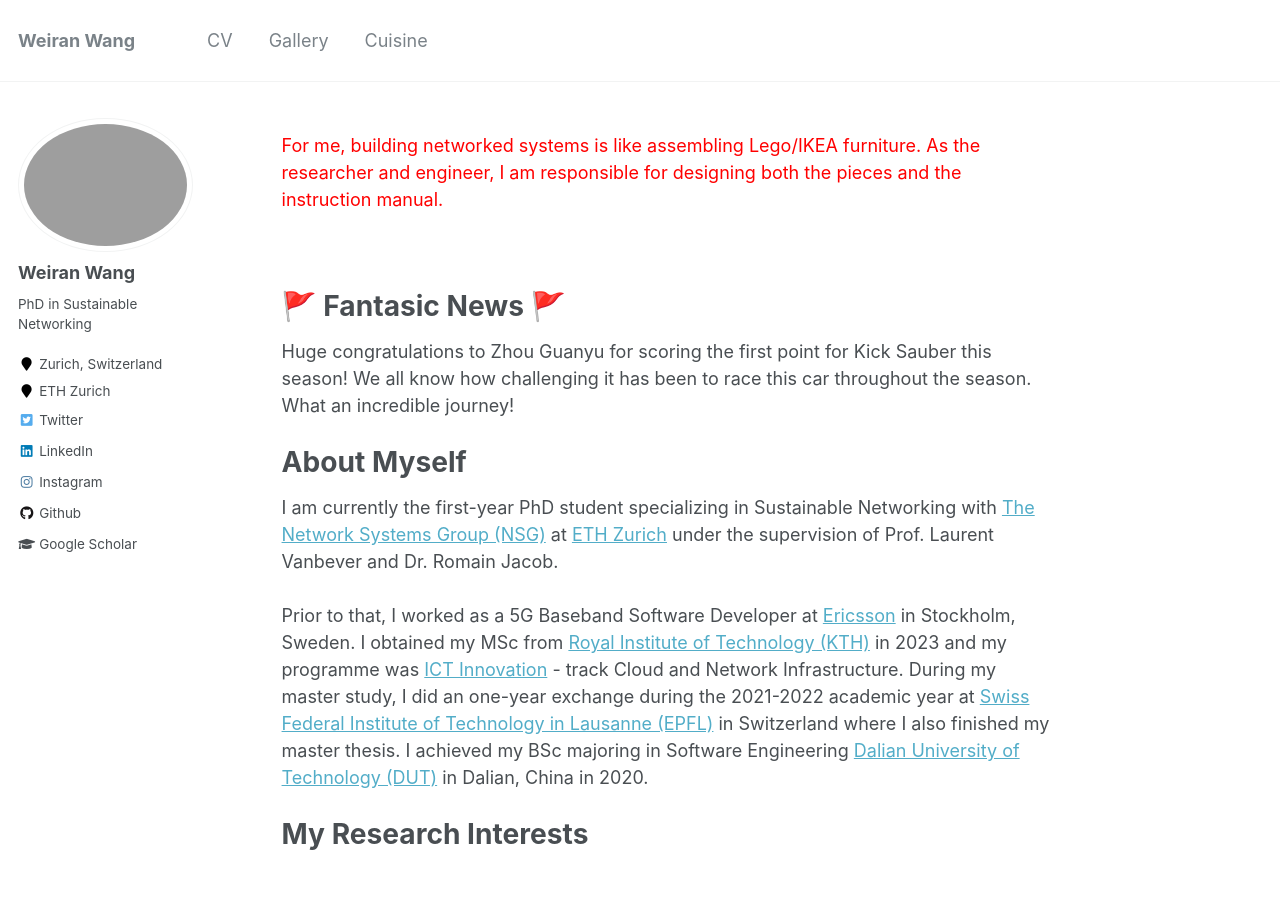
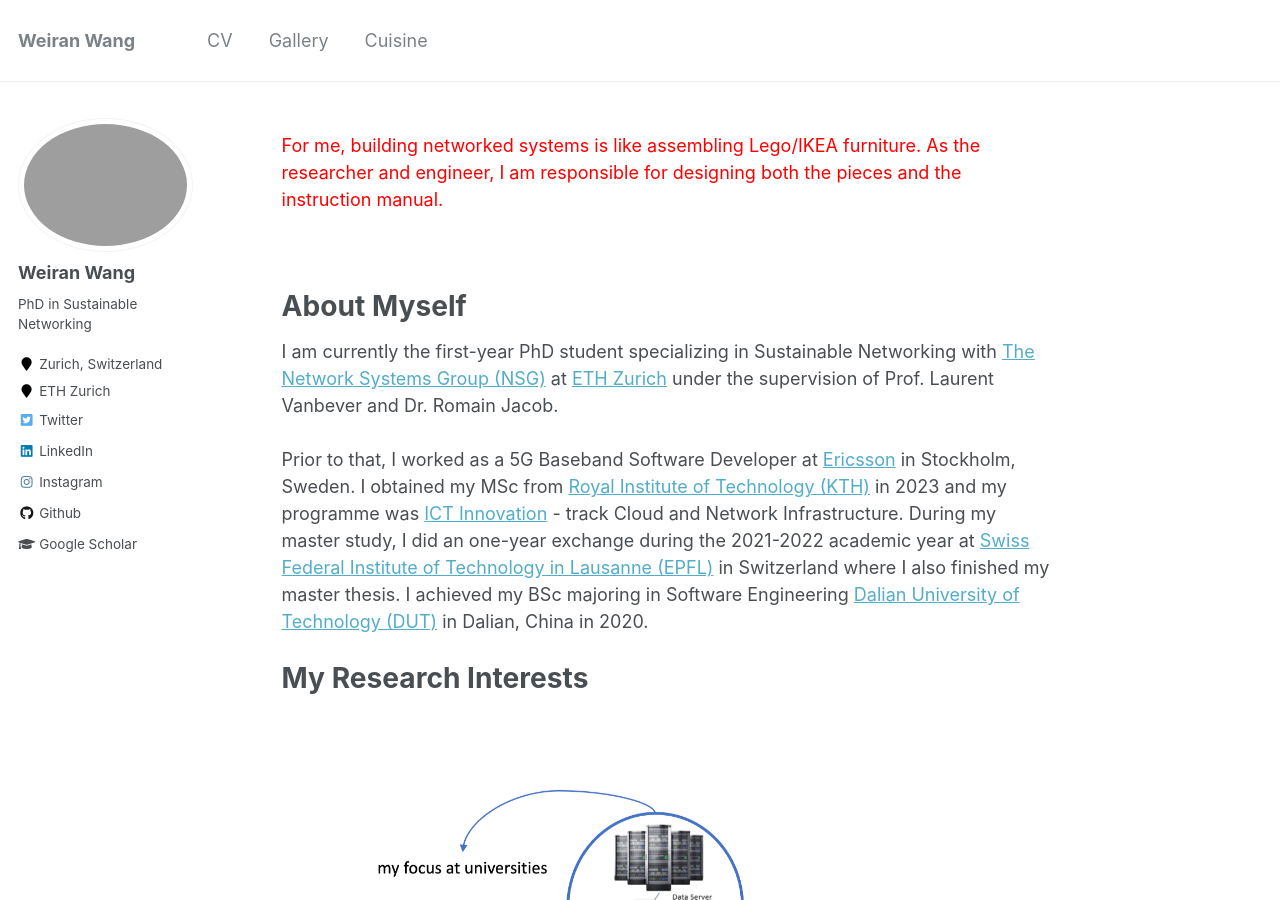
Before and after one commit to wangweiran0129/wangweiran0129.github.io, a Jekyll site: the page built from _pages/about.html, in a window 1280 px wide and 900 px high. Built offline with Jekyll 4.4.1, drawn with Linux system fonts in a browser that asks for light colours.

Commit message:
Delete the fantastic news

```diff
--- a/_pages/about.html
+++ b/_pages/about.html
@@ -9,11 +9,6 @@ redirect_from:
 ---
 
 <p style="color: red;">For me, building networked systems is like assembling Lego/IKEA furniture. As the researcher and engineer, I am responsible for designing both the pieces and the instruction manual.</p>
-<br>
-<br>
-
-<h1>🚩 Fantasic News 🚩</h1>
-Huge congratulations to Zhou Guanyu for scoring the first point for Kick Sauber this season! We all know how challenging it has been to race this car throughout the season. What an incredible journey!
 <br>
 <br>
 
```
